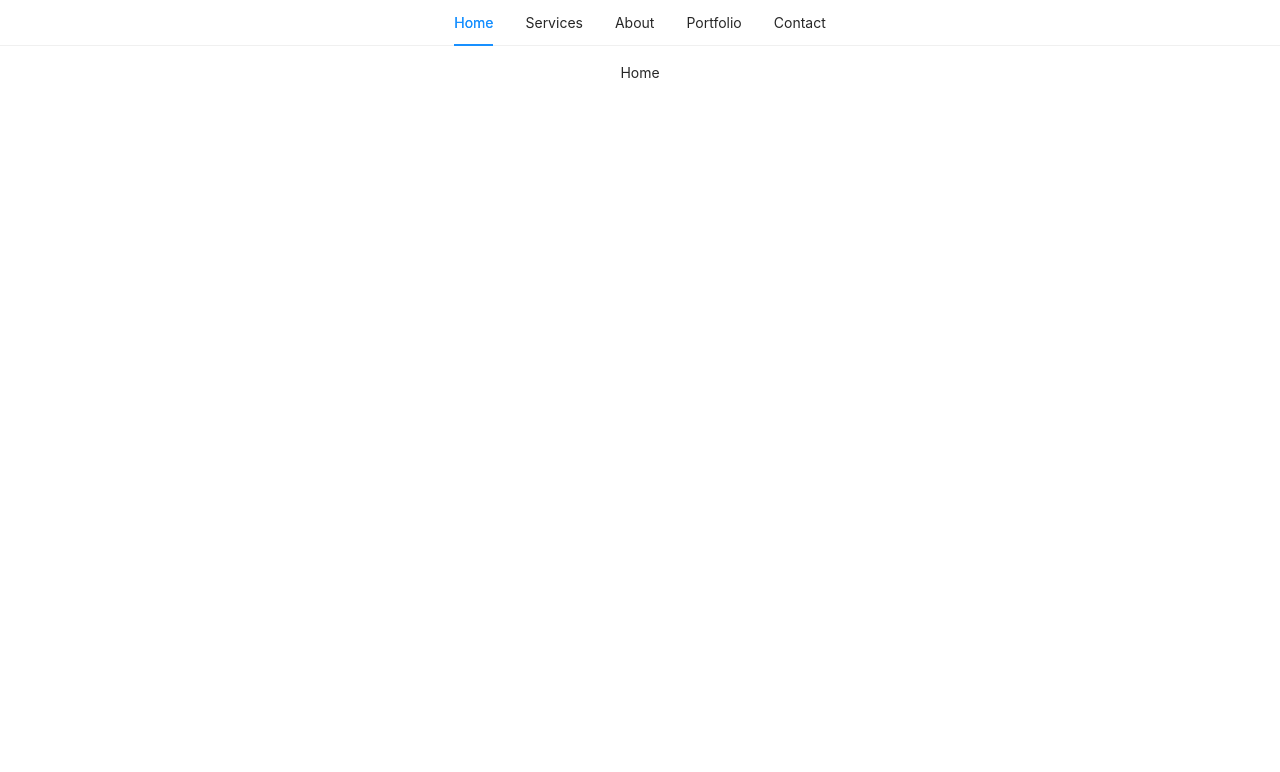
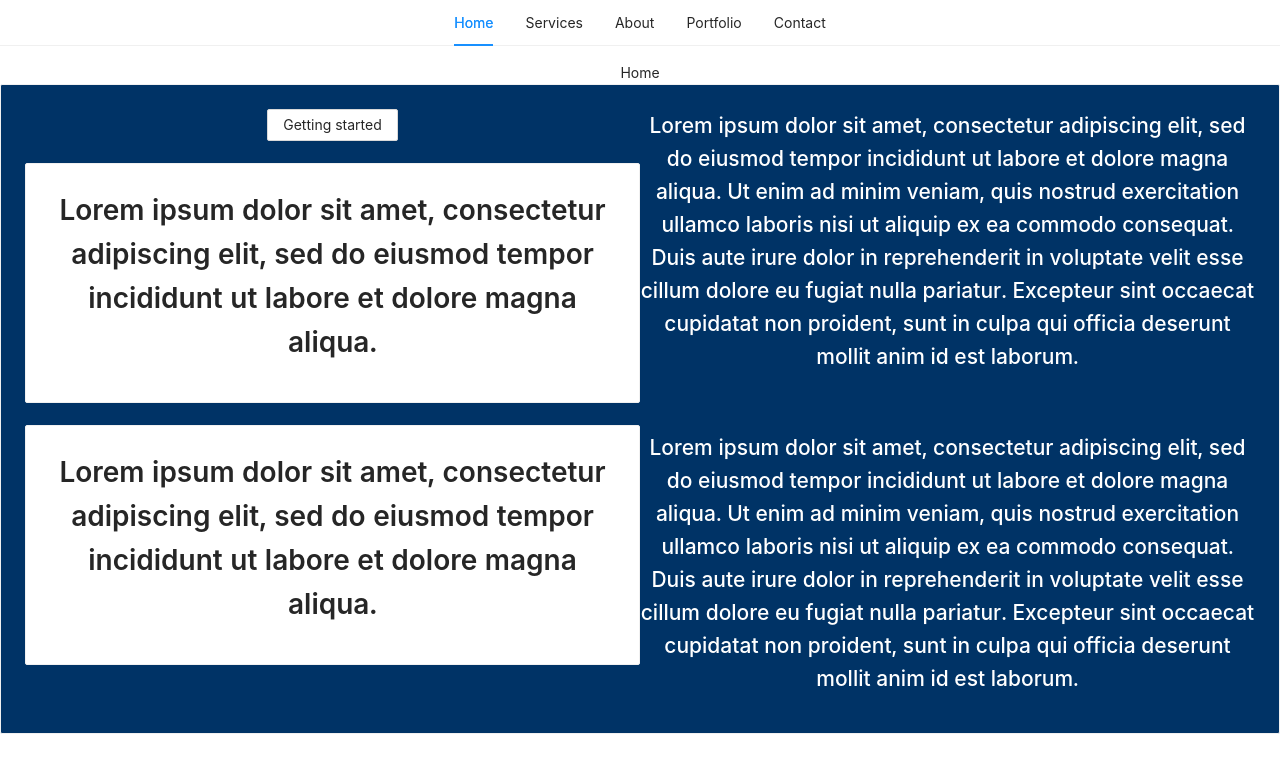
Before and after one commit to NethmiK98/sample-react-app, a React (Create React App) app: page / in a window 1280 px wide. Shown: the top 772 px of the page. Built offline with nearby package versions, Linux system fonts and the light colour scheme.

Commit message:
Cards Added

```diff
--- a/src/App.js
+++ b/src/App.js
@@ -1,11 +1,13 @@
 import "./App.css";
 import Navbar from "./App/Navbar/Navbar";
+import Info from "./App/Info/Info";
 
 function App() {
   return (
 
       <div className="App">
-        <Navbar />
+        <Navbar/>
+        <Info/>
       </div>)
 
   }
--- /dev/null
+++ b/src/App/Info/Info.css
@@ -0,0 +1,8 @@
+.navbtn {
+    background-color: primary;
+    width: 155px;
+    font-weight: 500;
+    color: rgb(106, 182, 212);
+    border: none;
+    border-radius: 10px;
+    }
--- /dev/null
+++ b/src/App/Info/Info.js
@@ -0,0 +1,80 @@
+import classNames from "./Info.css";
+import {  Row, Col } from "antd";
+import { Button,Card } from 'antd';
+
+
+const Info = () => {
+  return (
+
+    <Card
+    style={{ backgroundColor: "#003366" }}
+    border="no-border"
+    shadow="medium"
+    >
+      <Row>
+        <Col span= {12}>
+          <Button className={classNames.navbtn}>Getting started</Button>
+          <br></br>
+          <br></br>
+          <Card  className={classNames.topcard}
+          style={{ backgroundColor: "#FFFFFF" }}
+          border="no-border"
+          shadow="medium">
+             <h1 style={{ fontWeight: "600" }}>
+              Lorem ipsum dolor sit amet, consectetur adipiscing elit,
+              sed do eiusmod tempor incididunt ut labore et dolore magna
+              aliqua.
+              </h1>
+          </Card>
+            <br></br>
+          <Card  className={classNames.topcard}
+          style={{ backgroundColor: "#FFFFFF" }}
+          border="no-border"
+          shadow="medium">
+            <h1 style={{ fontWeight: "600" }}>
+              Lorem ipsum dolor sit amet, consectetur adipiscing elit,
+              sed do eiusmod tempor incididunt ut labore et dolore magna
+              aliqua.
+              </h1>
+          </Card>
+          </Col>
+
+          <Col span= {12}>
+            <div className={classNames.card}>
+              <p>
+                <h2 style={{ fontWeight: "500" , color: 'white'}}>
+                  Lorem ipsum dolor sit amet, consectetur adipiscing elit,
+                  sed do eiusmod tempor incididunt ut labore et dolore magna
+                  aliqua. Ut enim ad minim veniam, quis nostrud exercitation
+                  ullamco laboris nisi ut aliquip ex ea commodo consequat.
+                  Duis aute irure dolor in reprehenderit in voluptate velit
+                  esse cillum dolore eu fugiat nulla pariatur. Excepteur
+                  sint occaecat cupidatat non proident, sunt in culpa qui
+                  officia deserunt mollit anim id est laborum.
+                </h2></p>
+              <br></br>
+              <br></br>
+                <p>
+                <h2 style={{ fontWeight: "500" , color: 'white'}}>
+                  Lorem ipsum dolor sit amet, consectetur adipiscing elit,
+                  sed do eiusmod tempor incididunt ut labore et dolore magna
+                  aliqua. Ut enim ad minim veniam, quis nostrud exercitation
+                  ullamco laboris nisi ut aliquip ex ea commodo consequat.
+                  Duis aute irure dolor in reprehenderit in voluptate velit
+                  esse cillum dolore eu fugiat nulla pariatur. Excepteur
+                  sint occaecat cupidatat non proident, sunt in culpa qui
+                  officia deserunt mollit anim id est laborum.
+                </h2></p>
+
+              </div>
+            </Col>
+
+          </Row>
+
+        </Card>
+
+
+  );
+};
+
+export default Info;
--- a/src/App/Navbar/Navbar.js
+++ b/src/App/Navbar/Navbar.js
@@ -1,3 +1,4 @@
+
 import { Tabs } from "antd";
 
 const { TabPane } = Tabs;
@@ -22,7 +23,9 @@ const Navbar = () => {
           Contact
         </TabPane>
       </Tabs>
+
     </div>
+
   );
 };
 
```
Also changed, not shown: src/App/Navbar/Navbar.css (+9 -0 lines).
